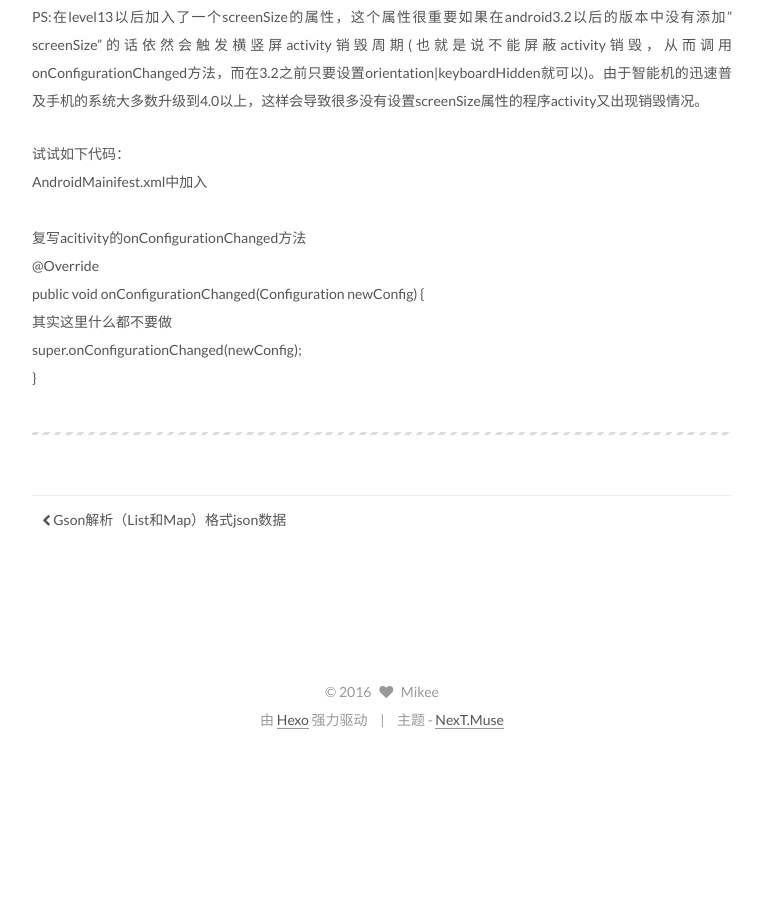
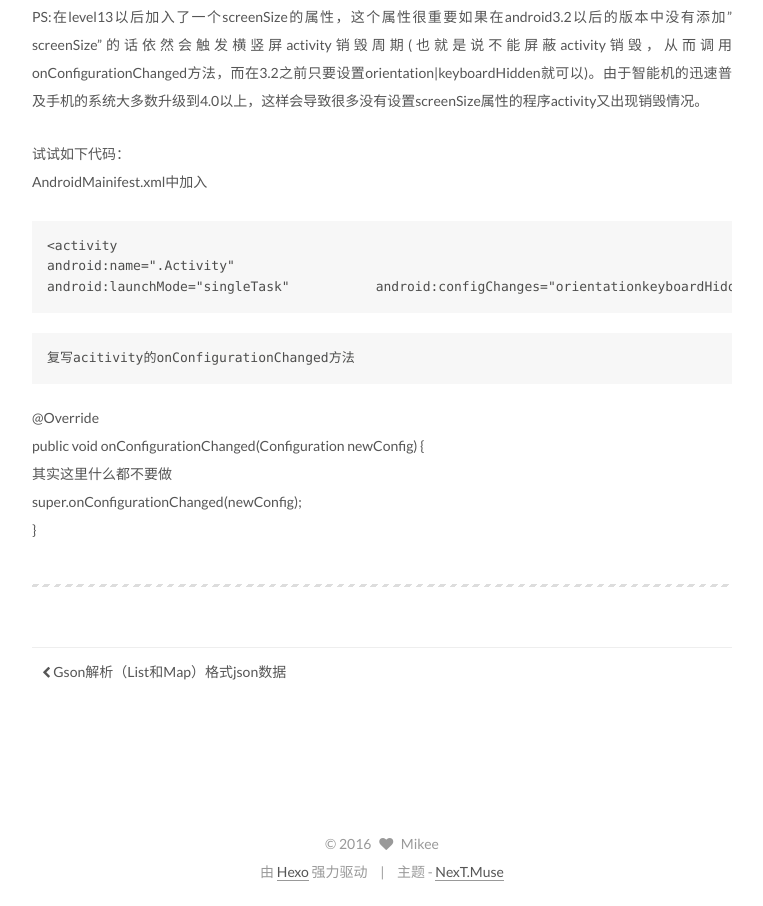
Before and after one commit to MIkeeJY/MikeeJY.github.io, a plain HTML site: page 2016/05/11/camera/index.html in a window 1280 px wide. Shown: the part 1242-2148 px from the top of the page, without its empty margins (258-1021 px from the left). Before the commit the page ends 1996 px from the top, so only its background shows below. Drawn offline with Linux system fonts and the light colour scheme.

Commit message:
Site updated: 2016-05-11 17:52:07

```diff
--- a/2016/05/11/camera/index.html
+++ b/2016/05/11/camera/index.html
@@ -86,7 +86,7 @@
 <meta property="og:url" content="http://yoursite.com/2016/05/11/camera/index.html">
 <meta property="og:site_name" content="Mikee的八度空间">
 <meta property="og:description" content="在项目中需要启用系统照相机来拍照。本来很容易的一个问题。但在适配中出现了问题。简单说一下问题：    有些手机拍照成功，有些手机拍完照后确定返回后activity数据丢失，被销毁了。问题查找：    经过代码查找发现，当这些出问题的手机被调用系统手机拍照时，当前activity被销毁了之后又被重新创建了。即Acitivity 执行了ondestory()–&amp;gt;onCreate()，所以Acti">
-<meta property="og:updated_time" content="2016-05-11T09:41:57.000Z">
+<meta property="og:updated_time" content="2016-05-11T09:51:45.000Z">
 <meta name="twitter:card" content="summary">
 <meta name="twitter:title" content="关于调用系统照相机Activity被销毁问题解决">
 <meta name="twitter:description" content="在项目中需要启用系统照相机来拍照。本来很容易的一个问题。但在适配中出现了问题。简单说一下问题：    有些手机拍照成功，有些手机拍完照后确定返回后activity数据丢失，被销毁了。问题查找：    经过代码查找发现，当这些出问题的手机被调用系统手机拍照时，当前activity被销毁了之后又被重新创建了。即Acitivity 执行了ondestory()–&amp;gt;onCreate()，所以Acti">
@@ -277,7 +277,12 @@
 复写acitivity的onConfigurationChanged方法
 </code></pre><p>   @Override<br>    public void onConfigurationChanged(Configuration newConfig) {<br>      其实这里什么都不要做<br>    super.onConfigurationChanged(newConfig);<br>    }</p>
 <p>PS:在level13以后加入了一个screenSize的属性，这个属性很重要如果在android3.2以后的版本中没有添加”screenSize”的话依然会触发横竖屏activity销毁周期(也就是说不能屏蔽activity销毁，从而调用onConfigurationChanged方法，而在3.2之前只要设置orientation|keyboardHidden就可以)。由于智能机的迅速普及手机的系统大多数升级到4.0以上，这样会导致很多没有设置screenSize属性的程序activity又出现销毁情况。</p>
-<p>试试如下代码：<br> AndroidMainifest.xml中加入<br>      <activity android:name=".Activity" android:launchmode="singleTask" android:configchanges="orientation|keyboardHidden|screenSize"><br>    复写acitivity的onConfigurationChanged方法<br>   @Override<br>    public void onConfigurationChanged(Configuration newConfig) {<br>      其实这里什么都不要做<br>    super.onConfigurationChanged(newConfig);<br>    }</activity></p>
+<p>试试如下代码：<br> AndroidMainifest.xml中加入</p>
+<pre><code>&lt;activity
+android:name=&quot;.Activity&quot;
+android:launchMode=&quot;singleTask&quot;           android:configChanges=&quot;orientationkeyboardHidden|screenSize&quot;/&gt;
+</code></pre><pre><code>复写acitivity的onConfigurationChanged方法
+</code></pre><p>   @Override<br>    public void onConfigurationChanged(Configuration newConfig) {<br>      其实这里什么都不要做<br>    super.onConfigurationChanged(newConfig);<br>    }</p>
 <hr>
 
 
--- a/css/main.css
+++ b/css/main.css
@@ -1534,7 +1534,7 @@ pre .javascript .function {
   width: 4px;
   height: 4px;
   border-radius: 50%;
-  background: #91ffff;
+  background: #f1ffa2;
 }
 .links-of-blogroll {
   font-size: 13px;
```
Also changed, not shown: index.html (+6 -1 lines).
